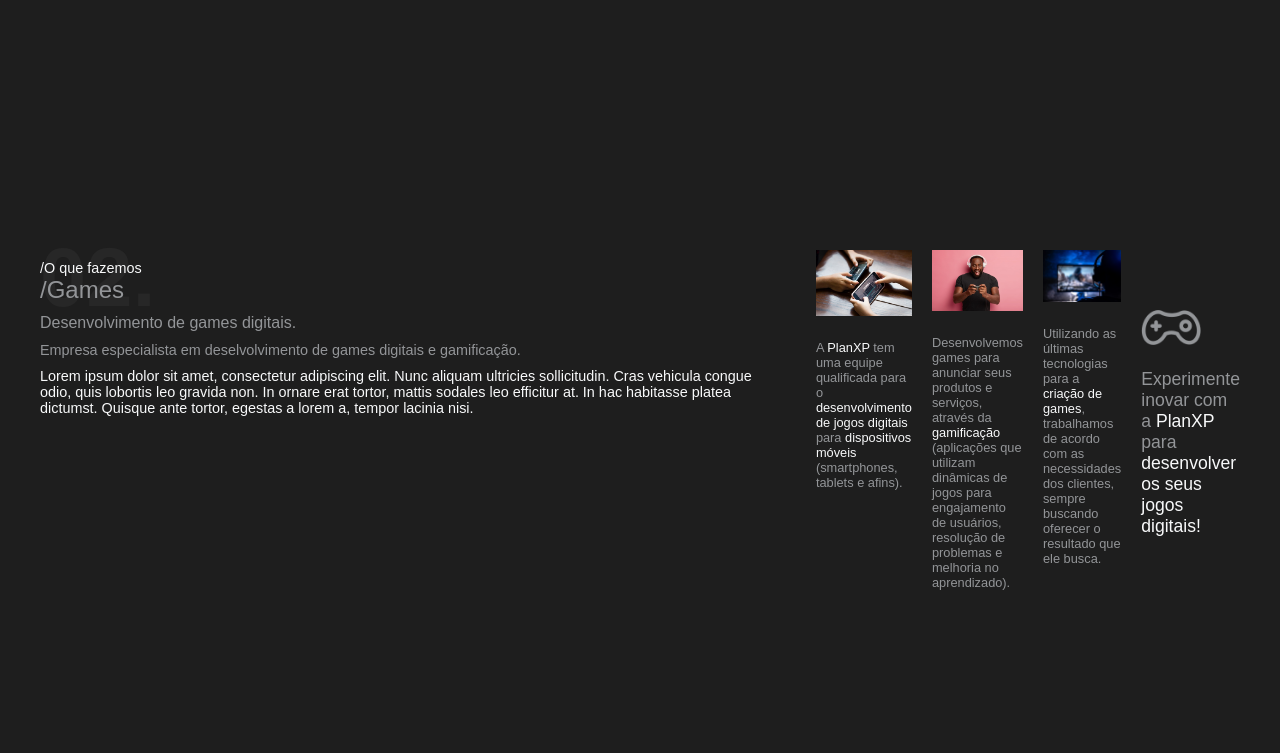
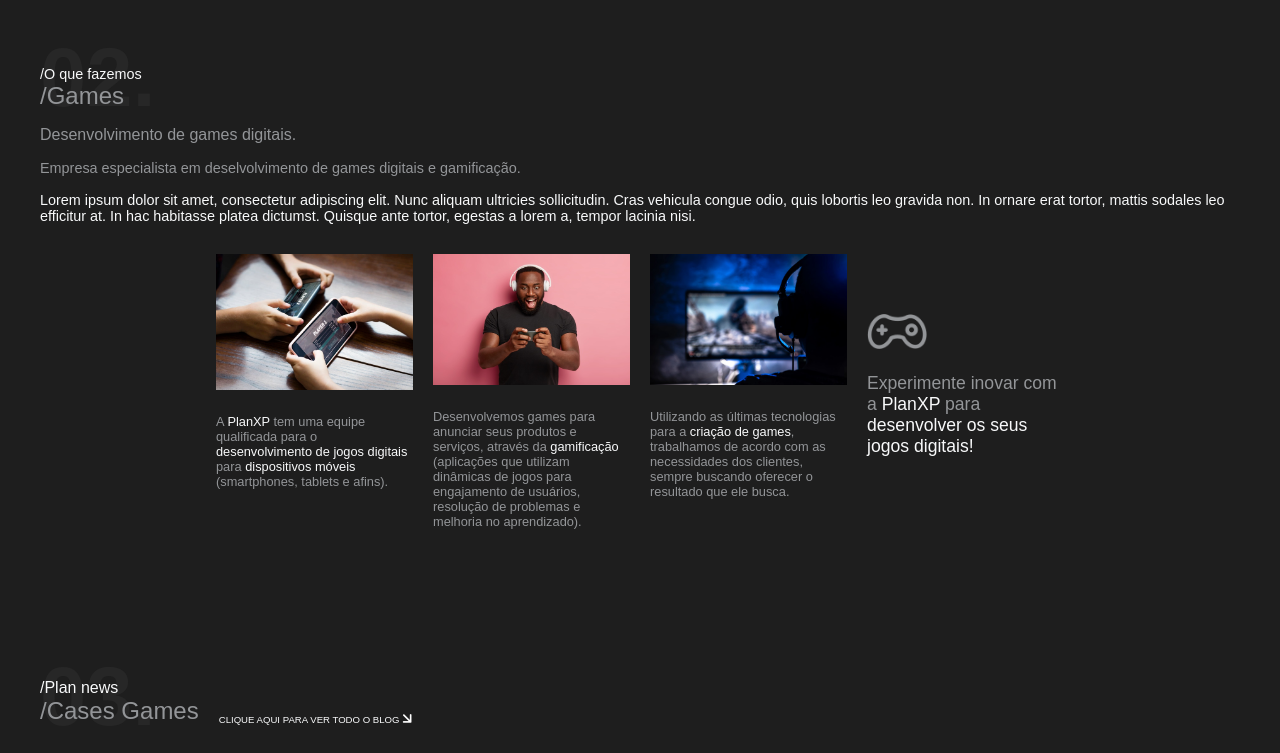
Before and after one commit to PatrickTav/plan-marketing, a React (Vite) app: page / in a window 1280 px wide. Shown: the top 753 px of the page. Built offline with nearby package versions, Linux system fonts and the light colour scheme.

Commit message:
main: manutenção no media

```diff
--- a/src/components/Card/style.js
+++ b/src/components/Card/style.js
@@ -52,4 +52,5 @@
   }
 
 
+
 `
--- /dev/null
+++ b/src/components/Header/style.js
@@ -0,0 +1 @@
+import styled from "styled-components";
--- a/src/components/Navbar/style.js
+++ b/src/components/Navbar/style.js
@@ -61,7 +61,7 @@
       text-align: end;
     }
   }
-  @media (max-width:1400px) {
+  @media (max-width:1350px) {
     display: none;
   }
 
--- a/src/pages/About/style.js
+++ b/src/pages/About/style.js
@@ -3,10 +3,14 @@
 export const Container_section = styled.div`
   margin-top: 250px;
   display: flex;
-  flex-wrap: nowrap;
+  /* flex-wrap: wrap; */
   gap: 30px;
+  position: relative;
 
   & {
+  .text-content{
+
+  }
     .text-content h2,
     .text-content p {
       font-weight: 400;
@@ -18,7 +22,7 @@
     }
 
     .text-content p {
-      padding-top: 10px;
+      padding-top: 1rem;
     }
     .card_container {
       display: flex;
@@ -57,10 +61,21 @@
       font-weight: 700;
       font-size: 5.2rem;
       color: #272727;
-      top: 230px;
+      top: -20px;
       z-index: -1;
     }
   }
 
 
+
+  @media (max-width:1300px) {
+    flex-direction: column;
+    margin-top: 50px;
+
+    .card_container{
+      justify-content: center;
+      display: flex;
+    }
+  }
+
 `
--- a/src/pages/Contact/style.js
+++ b/src/pages/Contact/style.js
@@ -4,7 +4,7 @@
   margin-top: 120px;
   display: flex;
   position: relative;
-  /* flex-wrap: wrap; */
+  flex-wrap: nowrap;
   gap: 70px;
   & {
     .form-container {
--- a/src/pages/Home/style.js
+++ b/src/pages/Home/style.js
@@ -4,21 +4,22 @@
   height: 100%;
   display: flex;
   flex-direction: column;
-  width: 100%;
+
 `
 
 export const Section = styled.section`
   margin: auto;
   width: 1240px;
-  height: 100vh;
+  height: 100%;
   padding-left: 250px;
 
-  /* @media (min-width:1400px) {
+
+  /* @media (min-width:1350px) {
     padding-left: 0;
     padding: 0 20px;
 
   } */
-  @media (max-width:1400px) {
+  @media (max-width:1350px) {
     padding-left: 0;
     padding: 0 20px;
 
--- a/src/pages/News/style.js
+++ b/src/pages/News/style.js
@@ -21,6 +21,7 @@
       display: grid;
       grid-template-columns: repeat(5, 200px);
       gap: 10px;
+      justify-content: space-around;
     }
     .back{
       position: absolute;
@@ -47,4 +48,13 @@
 
   }
 
+  @media (max-width:1200px) {
+    flex-direction: column;
+    margin-top: 50px;
+
+    .container_cards{
+      display: flex;
+
+    }
+  }
 `
```
Also changed, not shown: src/components/Header/index.jsx (added, +9 -0 lines).
